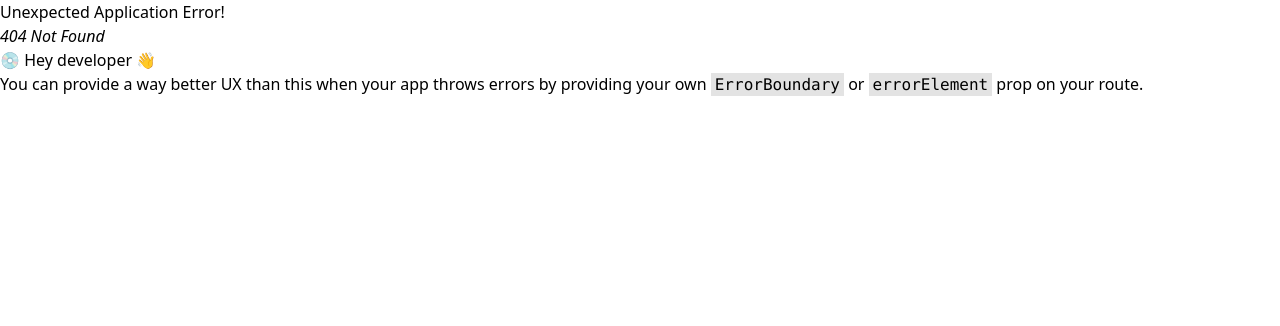
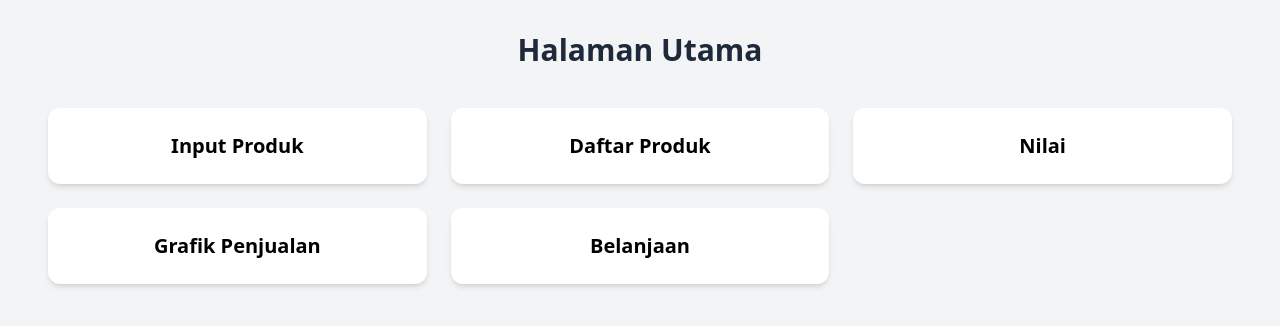
Before and after one commit to siswantoismail/junior-web, a React (Vite) app: page / in a window 1280 px wide. Before the commit this address had no page. Shown: the top 326 px of the page. Built offline with nearby package versions, Linux system fonts and the light colour scheme.

Commit message:
project selesai dibuat

```diff
--- a/src/App.jsx
+++ /dev/null
@@ -1,14 +0,0 @@
-import "./App.css";
-import InputProduct from "./Fragments/FormInput";
-import InputGrafik from "./Fragments/GrafikPenjualan";
-
-export default function App() {
-  return (
-    <>
-      <div className="flex">
-        <InputProduct />
-        {/* <InputGrafik /> */}
-      </div>
-    </>
-  );
-}
--- a/src/Fragments/FormNilai.jsx
+++ b/src/Fragments/FormNilai.jsx
@@ -39,7 +39,7 @@ export default function FormNilai() {
   };
 
   return (
-    <div className="max-w-xl mx-auto mt-10 p-6 bg-gray-200 rounded-xl shadow-lg font-serif">
+    <div className="max-w-xl mx-auto mt-10 p-6 bg-gray-200 rounded-xl font-serif shadow-2xl shadow-gray-400">
       <h1 className="text-2xl font-bold mb-5 text-center">
         Program Penilaian Ujian
       </h1>
--- /dev/null
+++ b/src/Fragments/Home.jsx
@@ -0,0 +1,32 @@
+import { Link } from "react-router-dom";
+
+export default function HomePage() {
+  const menu = [
+    { name: "Input Produk", path: "/input" },
+    { name: "Daftar Produk", path: "/produk" },
+    { name: "Nilai", path: "/nilai" },
+    { name: "Grafik Penjualan", path: "/grafik" },
+    { name: "Belanjaan", path: "/belanjaan" },
+  ];
+
+  return (
+    <div className="min-h-screen bg-gray-100 p-8">
+      <h1 className="text-3xl font-bold text-center mb-10 text-gray-800">
+        Halaman Utama
+      </h1>
+
+      <div className="grid grid-cols-1 sm:grid-cols-2 lg:grid-cols-3 gap-6 px-4">
+        {menu.map((item, index) => (
+          <Link
+            key={index}
+            to={item.path}
+            className="bg-white shadow-md rounded-xl p-6 text-center
+            hover:bg-blue-500 hover:text-white transition-all duration-300"
+          >
+            <h2 className="text-xl font-semibold">{item.name}</h2>
+          </Link>
+        ))}
+      </div>
+    </div>
+  );
+}
--- a/src/Fragments/TotalBelanja.jsx
+++ b/src/Fragments/TotalBelanja.jsx
@@ -35,7 +35,7 @@ export default function TotalBelanja() {
 
   return (
     <div className="max-w-2xl p-6 bg-gray-100 rounded-xl shadow-lg font-serif">
-      <h1 className="text-3xl font-bold mb-5">Hitung Total Belanja</h1>
+      <h1 className="text-2xl font-bold mb-5">Hitung Total Belanja</h1>
 
       {/* FORM INPUT */}
       <div className="grid grid-cols-1 gap-4 mb-6">
--- a/src/main.jsx
+++ b/src/main.jsx
@@ -1,14 +1,19 @@
 import { StrictMode } from "react";
 import { createRoot } from "react-dom/client";
 import { createBrowserRouter, RouterProvider } from "react-router-dom";
-import App from "./App.jsx";
 import "./App.css";
 import FormInput from "./pages/input.jsx";
 import Grafik from "./pages/grafik.jsx";
 import Produk from "./pages/produk.jsx";
 import Belanjaan from "./pages/belanjaan.jsx";
 import Nilai from "./pages/nilai.jsx";
+import Home from "./Fragments/Home.jsx";
 const router = createBrowserRouter([
+  {
+    path: "/",
+    element: <Home />,
+    errorElement: <Error />,
+  },
   {
     path: "grafik",
     element: <Grafik />,
--- a/src/pages/belanjaan.jsx
+++ b/src/pages/belanjaan.jsx
@@ -2,7 +2,7 @@ import TotalBelanja from "../Fragments/TotalBelanja";
 
 export default function Belanjaan() {
   return (
-    <div className="">
+    <div className="justify-center items-center flex min-h-screen">
       <TotalBelanja />
     </div>
   );
--- a/src/pages/grafik.jsx
+++ b/src/pages/grafik.jsx
@@ -1,5 +1,9 @@
 import InputGrafik from "../Fragments/GrafikPenjualan";
 
 export default function Grafik() {
-  return <InputGrafik />;
+  return (
+    <div className="flex justify-center items-center m-auto min-h-screen">
+      <InputGrafik />
+    </div>
+  );
 }
--- /dev/null
+++ b/src/pages/home.jsx
@@ -0,0 +1,5 @@
+import HomePage from "../Fragments/Home";
+
+export default function Home() {
+  return <HomePage />;
+}
```
